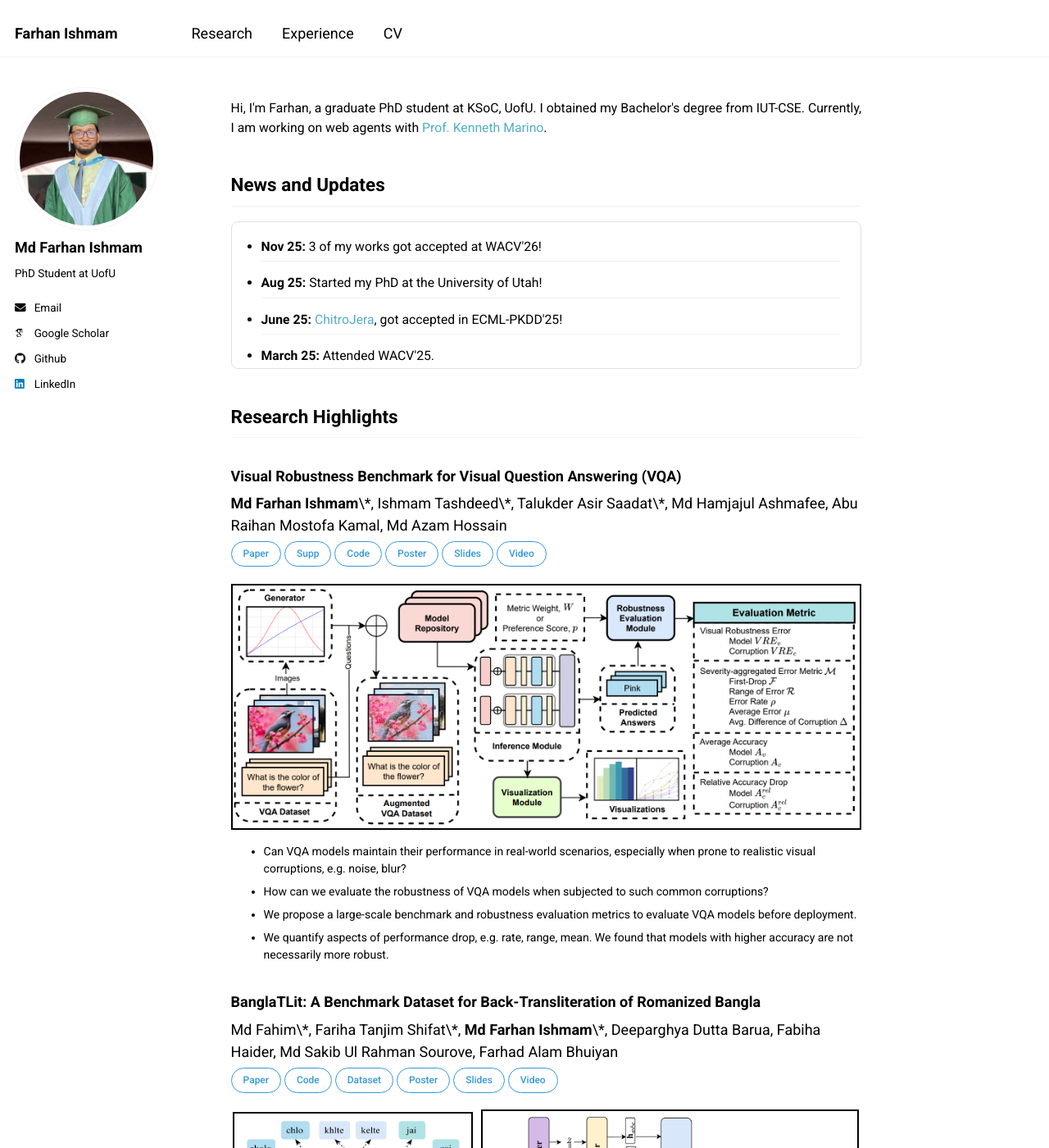
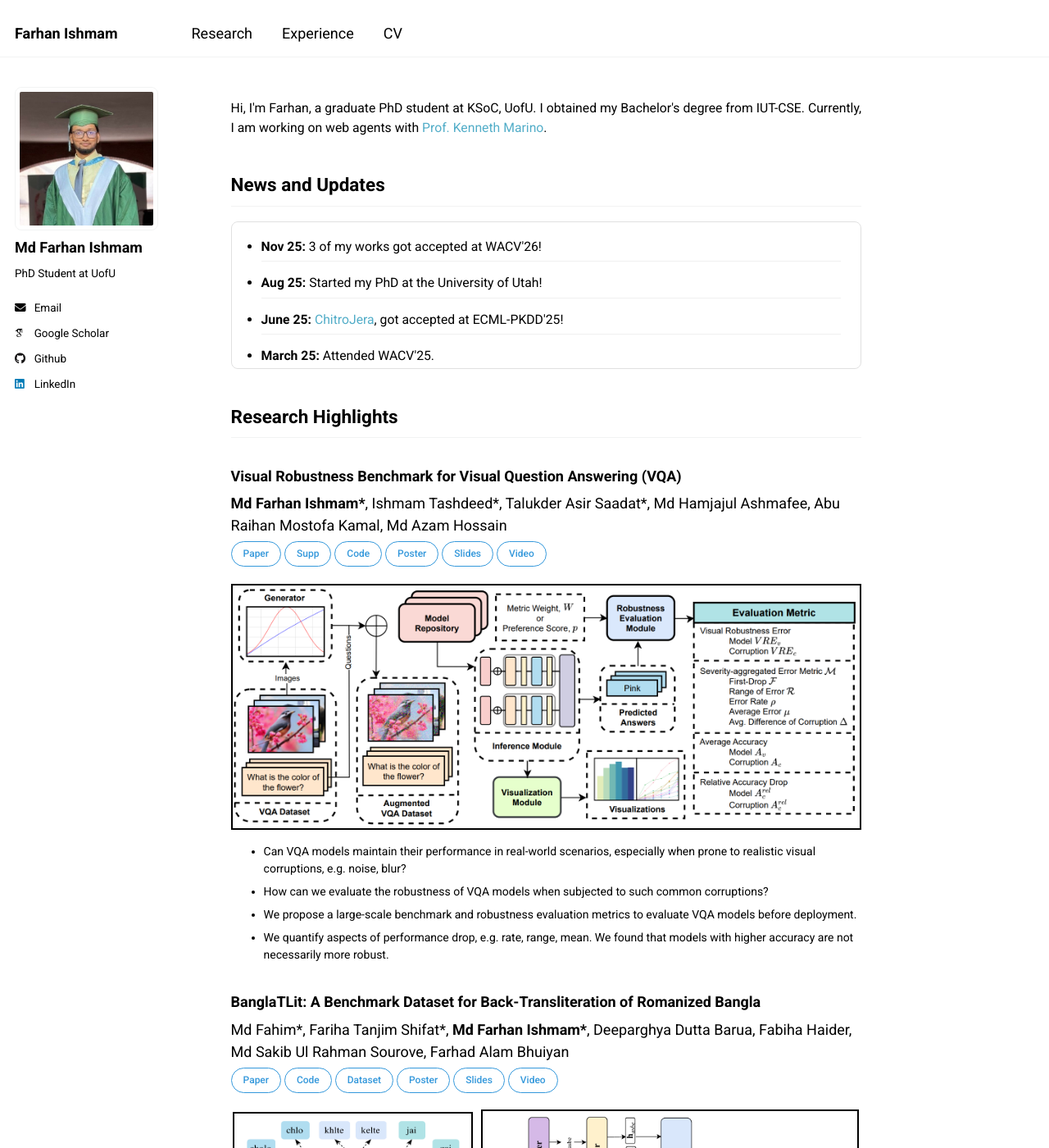
Before and after one commit to farhanishmam/farhanishmam.github.io, a Jekyll site: the page built from _pages/about.md, in a window 1280 px wide and 1400 px high. Shown: the whole window at 82% size. Built offline with Jekyll 4.4.1, drawn with Linux system fonts in a browser that asks for light colours; some web fonts are replaced.

Commit message:
111111111111111111

```diff
--- a/_pages/about.md
+++ b/_pages/about.md
@@ -105,21 +105,21 @@
 <ul class="news-container">
   <li class="news-item"><strong>Nov 25:</strong> 3 of my works got accepted at WACV'26!</li>
   <li class="news-item"><strong>Aug 25:</strong> Started my PhD at the University of Utah!</li>
-  <li class="news-item"><strong>June 25:</strong> <a href="https://arxiv.org/abs/2410.14991">ChitroJera</a>, got accepted in ECML-PKDD'25!</li>
+  <li class="news-item"><strong>June 25:</strong> <a href="https://arxiv.org/abs/2410.14991">ChitroJera</a>, got accepted at ECML-PKDD'25!</li>
   <li class="news-item"><strong>March 25:</strong> Attended WACV'25.</li>
-  <li class="news-item"><strong>Jan 25:</strong> <a href="https://arxiv.org/abs/2410.13281">BanTH</a>, got accepted in Findings of NAACL'25!</li>
+  <li class="news-item"><strong>Jan 25:</strong> <a href="https://arxiv.org/abs/2410.13281">BanTH</a>, got accepted at Findings of NAACL'25!</li>
   <li class="news-item"><strong>Oct 24:</strong> <a href="https://arxiv.org/abs/2407.03386">Visual Robustness Benchmark for VQA</a> is accepted at WACV'25. I'm grateful to my wonderful teammates and advisors at IUT-CSE.</li>
-  <li class="news-item"><strong>Oct 24:</strong> <a href="https://github.com/farhanishmam/BanglaTLit">FourierKAN outperforms MLP on Text Classification Head Fine-tuning</a> got accepted in <a href="https://sites.google.com/view/neurips2024-ftw">FITML</a> at NeurIPS'24. Shoutout to my teammate <a href="https://www.imranabdullah.com/about">Abdullah Al Imran</a>.</li>
-  <li class="news-item"><strong>Sep 24:</strong> Our work on Bangla back-transliteration, <a href="https://github.com/farhanishmam/BanglaTLit">BanglaTLit</a> got accepted in Findings of EMNLP, 2024. Great work from team Penta!</li>
+  <li class="news-item"><strong>Oct 24:</strong> <a href="https://github.com/farhanishmam/BanglaTLit">FourierKAN outperforms MLP on Text Classification Head Fine-tuning</a> got accepted at <a href="https://sites.google.com/view/neurips2024-ftw">FITML</a> at NeurIPS'24. Shoutout to my teammate <a href="https://www.imranabdullah.com/about">Abdullah Al Imran</a>.</li>
+  <li class="news-item"><strong>Sep 24:</strong> Our work on Bangla back-transliteration, <a href="https://github.com/farhanishmam/BanglaTLit">BanglaTLit</a> got accepted at Findings of EMNLP, 2024. Great work from team Penta!</li>
   <li class="news-item"><strong>Jul 24:</strong> New preprint on my undergrad thesis, <a href="https://arxiv.org/abs/2407.03386">Visual Robustness Benchmark for VQA</a>, is available on arXiv.</li>
   <li class="news-item"><strong>May 24:</strong> Finalists at Robi Datathon 3.0, Bangladesh's largest data analysis event with 3,500+ participants. Another competition with team Penta!</li>
   <li class="news-item"><strong>May 24:</strong> Participated in the <a href="http://nlp.uned.es/exist2024/">EXIST-2024</a> shared task with my amazing team from <a href="https://www.pentabd.com/">Penta Global</a>.</li>
-  <li class="news-item"><strong>Jan 24:</strong> Our <a href="https://www.sciencedirect.com/science/article/abs/pii/S1566253524000484">VQA Survey</a> got accepted in Information Fusion.</li>
+  <li class="news-item"><strong>Jan 24:</strong> Our <a href="https://www.sciencedirect.com/science/article/abs/pii/S1566253524000484">VQA Survey</a> got accepted at Information Fusion.</li>
 </ul>
 <h2>Research Highlights</h2>
 <h3>Visual Robustness Benchmark for Visual Question Answering (VQA)</h3>
 
-<b>Md Farhan Ishmam</b>\*, Ishmam Tashdeed\*, Talukder Asir Saadat\*, Md Hamjajul Ashmafee, Abu Raihan Mostofa Kamal, Md Azam Hossain <br>
+<b>Md Farhan Ishmam*</b>, Ishmam Tashdeed*, Talukder Asir Saadat*, Md Hamjajul Ashmafee, Abu Raihan Mostofa Kamal, Md Azam Hossain <br>
 
 <p>
   <a class="transparent-button" href="https://openaccess.thecvf.com/content/WACV2025/papers/Ishmam_Visual_Robustness_Benchmark_for_Visual_Question_Answering_VQA_WACV_2025_paper.pdf" target="_blank" rel="noopener">Paper</a>
@@ -146,7 +146,7 @@
 
 <h3>BanglaTLit: A Benchmark Dataset for Back-Transliteration of Romanized Bangla</h3>
 
-Md Fahim\*, Fariha Tanjim Shifat\*, <b>Md Farhan Ishmam</b>\*, Deeparghya Dutta Barua, Fabiha Haider, Md Sakib Ul Rahman Sourove, Farhad Alam Bhuiyan
+Md Fahim*, Fariha Tanjim Shifat*, <b>Md Farhan Ishmam*</b>, Deeparghya Dutta Barua, Fabiha Haider, Md Sakib Ul Rahman Sourove, Farhad Alam Bhuiyan
 <br>
 
 <p>
--- a/_pages/publications.html
+++ b/_pages/publications.html
@@ -70,7 +70,7 @@
 <div class="section-item">
     <strong>R-MMA: Enhancing Vision-Language Models with Recurrent Adapters for Few-Shot and Cross-Domain Generalization</strong><br>
     <em><a href="https://wacv.thecvf.com/">WACV'26</a></em><br>
-    Md Fahim*, <strong>Farhan Ishmam*</strong>, Mir Sazzat Hossain, M Ashraful Amin, Amin Ahsan Ali, AKM Mahbubur Rahman1<br>
+    Md Fahim*, <strong>Farhan Ishmam*</strong>, Mir Sazzat Hossain, M Ashraful Amin, Amin Ahsan Ali, AKM Mahbubur Rahman<br>
     <a class="transparent-button" href="https://drive.google.com/file/d/1JzHbUd6pui7MxpM32KL3tGhGXQPz5qkf/view" target="_blank" rel="noopener">Paper</a>
     <!-- <a class="transparent-button" href="https://github.com/farhanishmam/BanglaTLit" target="_blank" rel="noopener">Code</a> -->
     <!-- <a class="transparent-button" href="https://huggingface.co/datasets/aplycaebous/BanglaTLit" target="_blank" rel="noopener">Dataset</a> -->
--- a/_sass/_sidebar.scss
+++ b/_sass/_sidebar.scss
@@ -91,7 +91,7 @@
 
   img {
     max-width: 175px;
-      border-radius: 50%;
+    border-radius: 8px;
 
     @include breakpoint($large) {
       padding: 5px;
```
Lines whose indentation alone changed are shown as unchanged.
